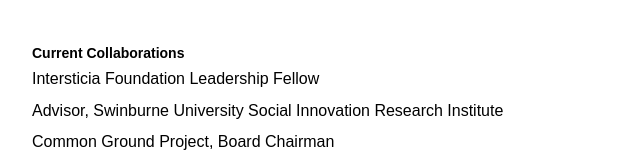
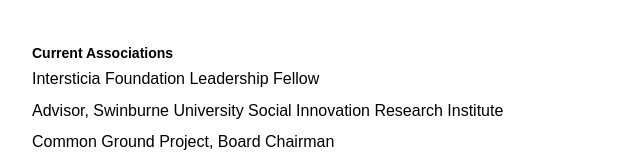
Before and after one commit to byrnenick/byrnenick.github.io, a plain HTML site: page index.html in a window 1280 px wide. Shown: the part 917-1078 px from the top of the page, 24-664 px from the left. Drawn offline with Linux system fonts and the light colour scheme; a web font is replaced by a local one.

Commit message:
small tweak

```diff
--- a/index.html
+++ b/index.html
@@ -137,7 +137,7 @@
 			</section>
 			<section>
 				<div class="collaborations">
-					<h3>Current Collaborations</h3>
+					<h3>Current Associations</h3>
 					<ul>
 						<li><a href="#">Intersticia Foundation</a> Leadership Fellow</li>
 						<li>Advisor, Swinburne University <a href="https://www.swinburne.edu.au/research-institutes/social-innovation/">Social Innovation Research Institute</a></li>
```
